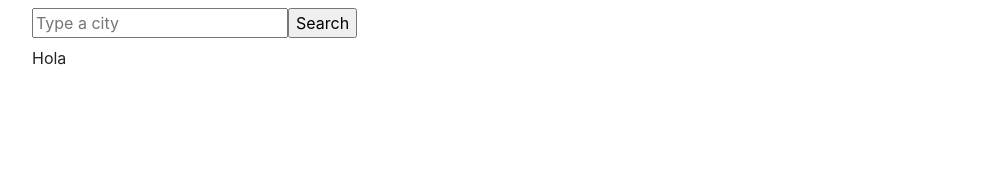
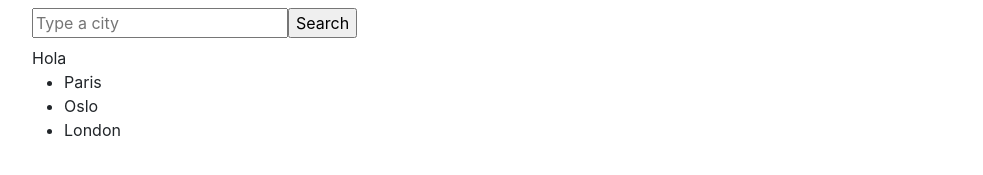
Before and after one commit to olgakahraman/learning-react, a React (Create React App) app: page / in a window 1280 px wide. Shown: the part 593-768 px from the top of the page, without its empty margins (50-1033 px from the left). Built offline with nearby package versions, Linux system fonts and the light colour scheme.

Commit message:
learning React loops

```diff
--- a/src/App.js
+++ b/src/App.js
@@ -3,6 +3,7 @@ import "./App.css";
 import Weather from "./Weather";
 import SearchEngine from "./SearchEngine";
 import Hello from "./Hello";
+import Cities from "./Cities";
 
 function App() {
   return (
@@ -10,6 +11,7 @@ function App() {
       <Weather />
       <SearchEngine />
       <Hello language="Spanish" />
+      <Cities />
     </div>
   );
 }
--- /dev/null
+++ b/src/Cities.js
@@ -0,0 +1,13 @@
+import React from "react";
+export default function Cities() {
+  let cities = ["Paris", "Oslo", "London"];
+  return (
+    <div className="Cities">
+      <ul>
+        {cities.map(function (city, index) {
+          return <li key={index}>{city}</li>;
+        })}
+      </ul>
+    </div>
+  );
+}
```
